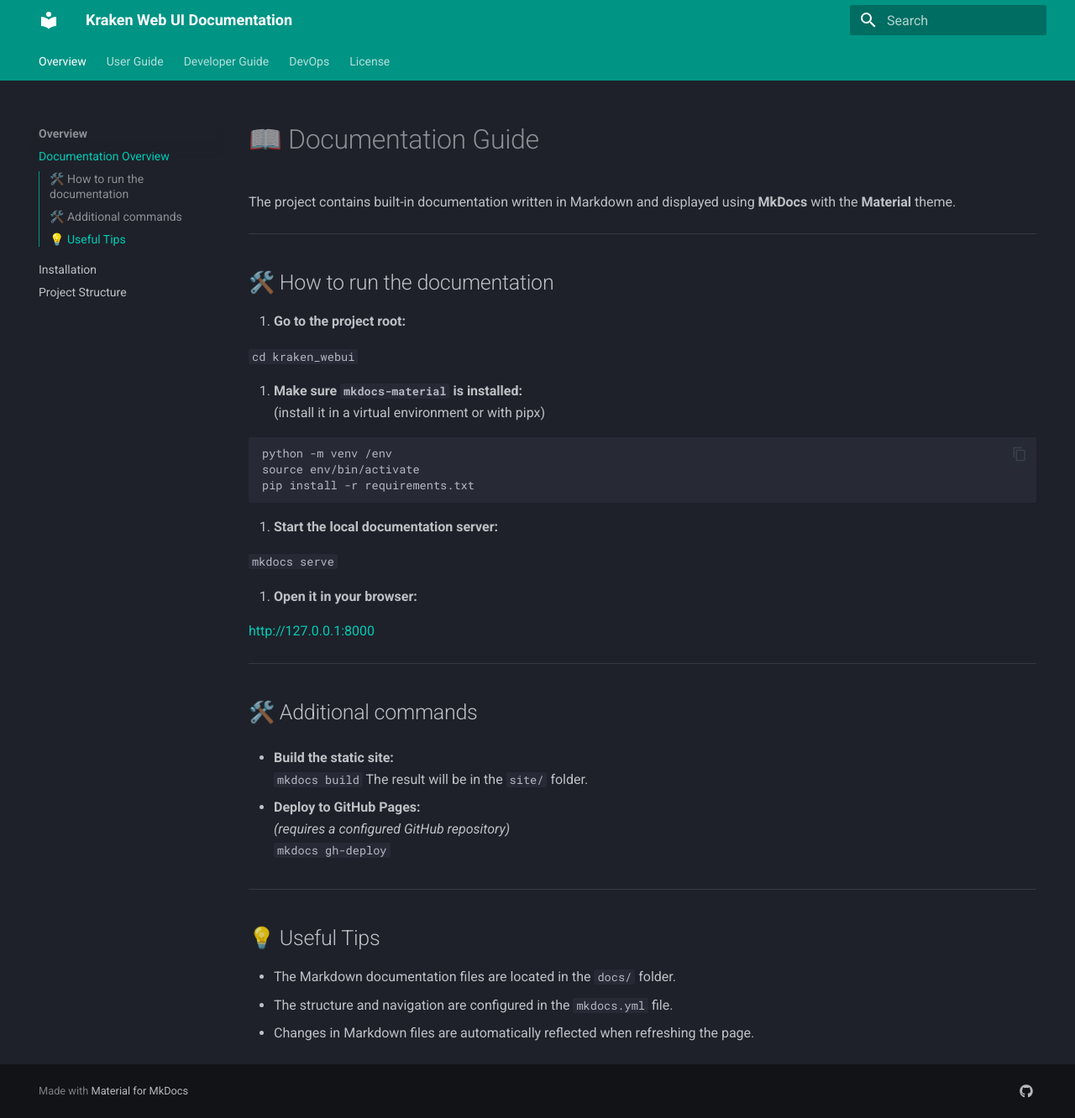
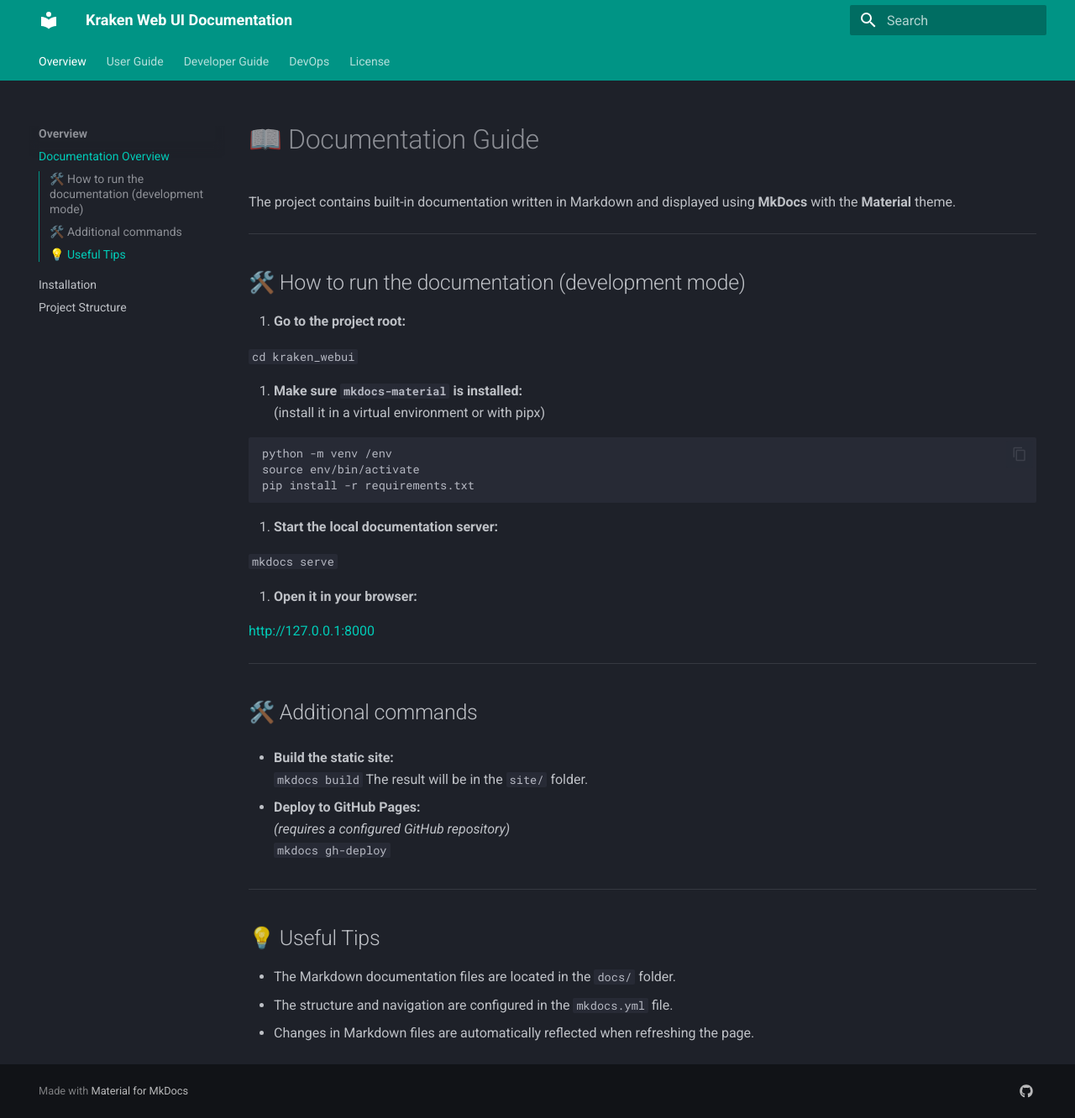
Before and after one commit to TU-Darmstadt-APQ/kraken_webui, an MkDocs documentation site: the page built from docs/index.md, in a window 1280 px wide and 1332 px high. Shown: the whole window at 84% size. Built offline with MkDocs 1.6.1 and Material for MkDocs 9.7.7, drawn with Linux system fonts in a browser that asks for light colours.

Commit message:
Update docs/index.md
instruction says now, how to run docs in development mode

Co-authored-by: Patrick Baus <patrick.baus@physik.tu-darmstadt.de>

```diff
--- a/docs/index.md
+++ b/docs/index.md
@@ -4,7 +4,7 @@
 
 ---
 
-## 🛠️ How to run the documentation
+## 🛠️ How to run the documentation (development mode)
 
 1. **Go to the project root:**
 
```
